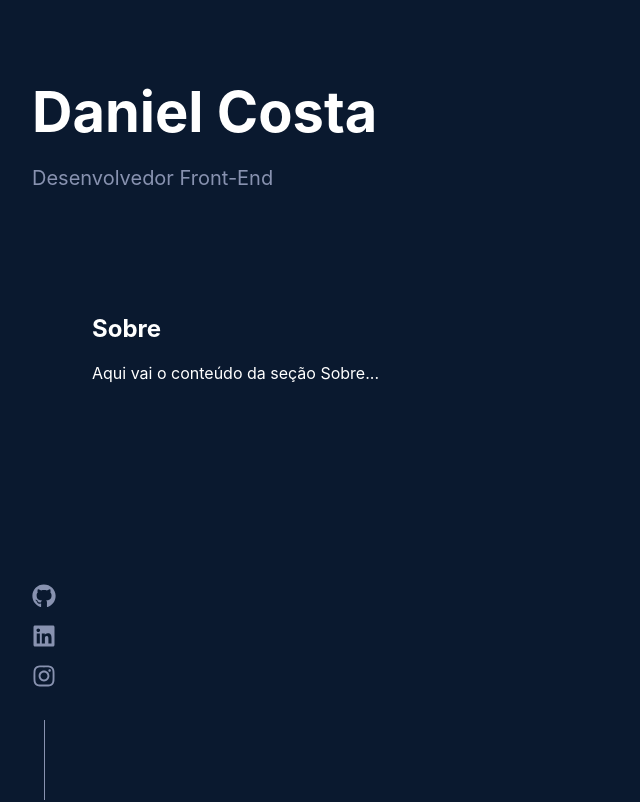
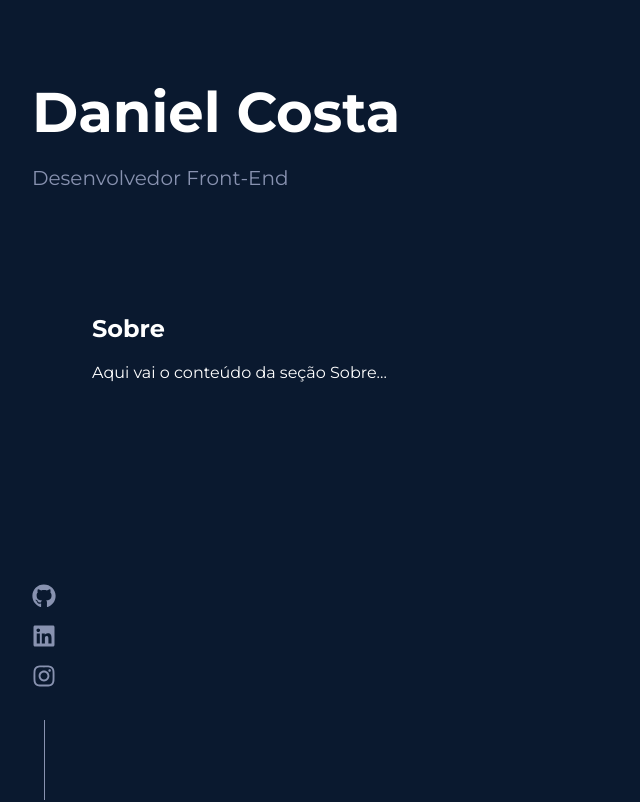
Before and after one commit to danielcoosta1/meu-portfolio, a React (Vite) app: page / in a window 1280 px wide. Shown: the top 802 px of the page, without its empty margins (0-640 px from the left). Built offline with nearby package versions, Linux system fonts and the light colour scheme.

Commit message:
Alterando a fonto do projeto

```diff
--- a/index.html
+++ b/index.html
@@ -9,7 +9,12 @@
   <link rel="shortcut icon" href="/favicon.ico" />
   <link rel="apple-touch-icon" sizes="180x180" href="/apple-touch-icon.png" />
   <link rel="manifest" href="/site.webmanifest" />
-
+  <link rel="preconnect" href="https://fonts.googleapis.com">
+  <link rel="preconnect" href="https://fonts.gstatic.com" crossorigin>
+  <link rel="preconnect" href="https://fonts.googleapis.com">
+  <link rel="preconnect" href="https://fonts.gstatic.com" crossorigin>
+  <link href="https://fonts.googleapis.com/css2?family=Montserrat:ital,wght@0,100..900;1,100..900&display=swap"
+    rel="stylesheet">
   <meta name="viewport" content="width=device-width, initial-scale=1.0" />
   <title>Daniel Costa • Portfólio</title>
 </head>
--- a/src/styles/globalStyle.js
+++ b/src/styles/globalStyle.js
@@ -5,7 +5,7 @@
     height: 100%;
     margin: 0;
     padding: 0;
-    font-family: 'Inter', sans-serif;
+    font-family: "Montserrat", sans-serif;
     background-color: #0a192f;
     color: #fff;
   }
```
